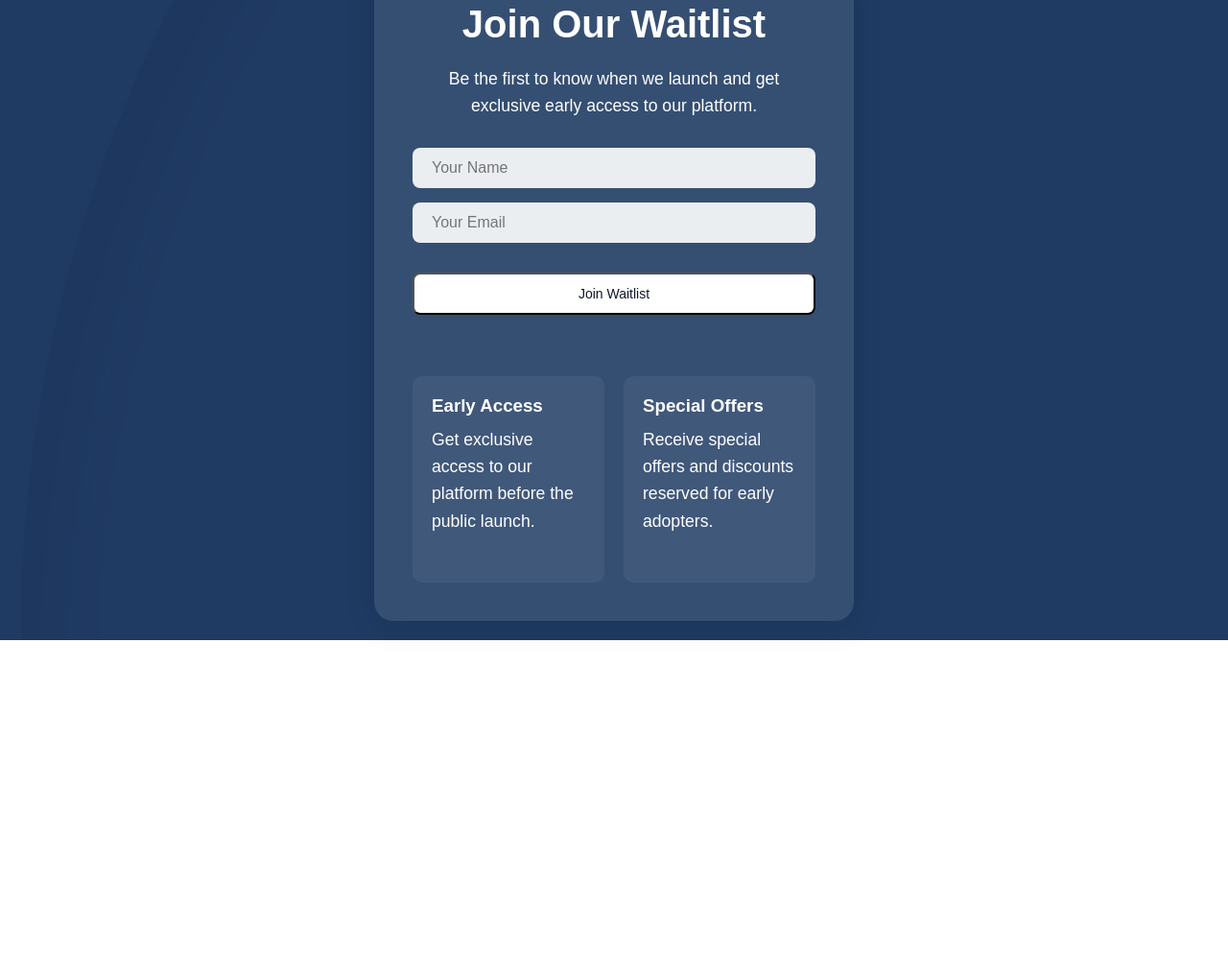
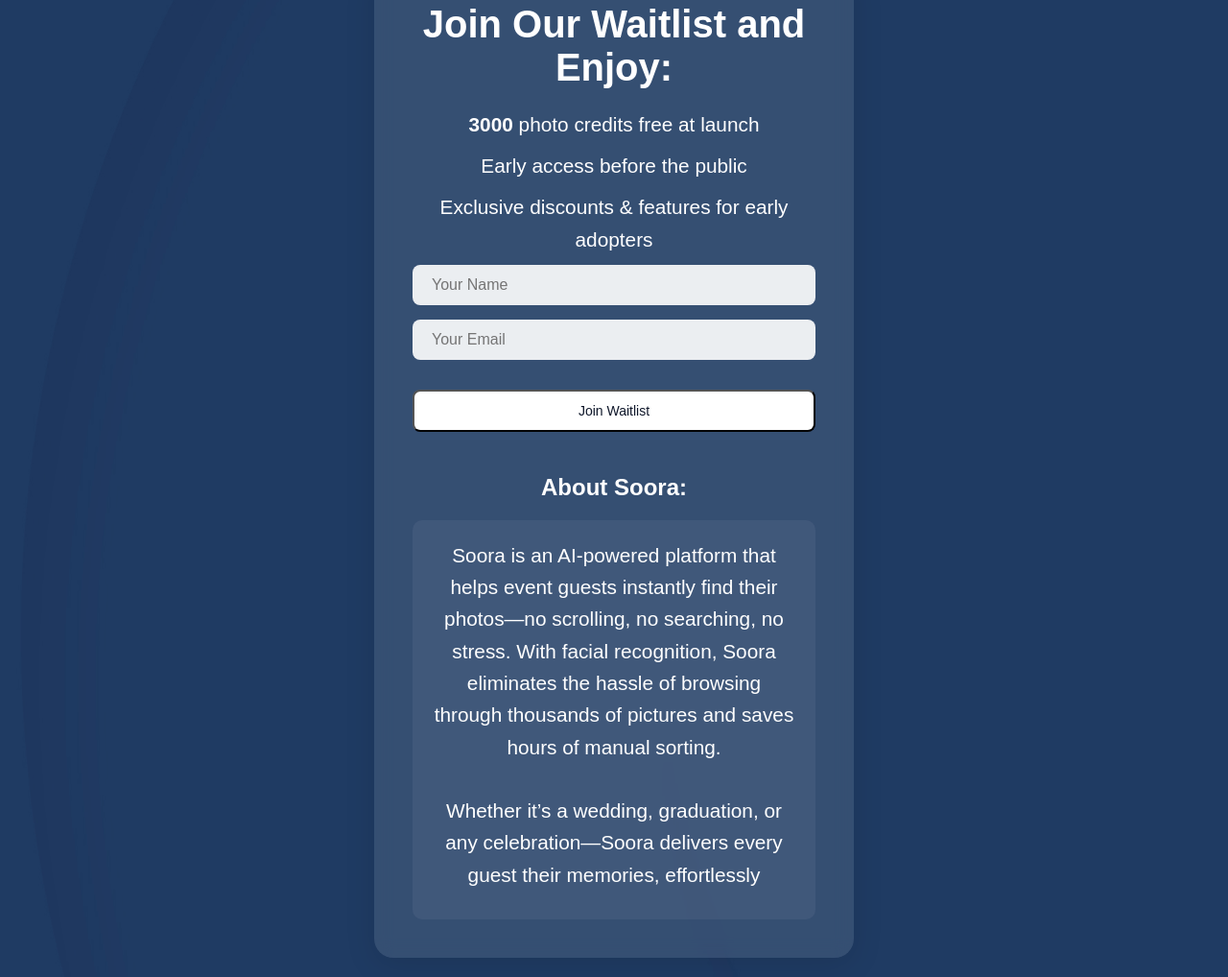
Before and after one commit to Ali1Ab/waitlist-soora, a plain HTML site: page index.html in a window 1280 px wide. Shown: the part 145-1163 px from the top of the page at 96% size. Before the commit the page ends 812 px from the top, so only its background shows below. Drawn offline with Linux system fonts and the light colour scheme; a script that the page names is missing; a web font is replaced by a local one.

Commit message:
Update index.html

```diff
--- a/index.html
+++ b/index.html
@@ -44,8 +44,8 @@
         }
 
         p {
-            font-size: 1.1rem;
-            margin-bottom: 30px;
+            font-size: 1.3rem;
+            margin-bottom: 10px;
             line-height: 1.6;
         }
 
@@ -136,24 +136,31 @@
         <img src="./logo.png" alt="logo" style="width: 300px; height: auto;margin-bottom: 20px;">
     </div>
     <div class="container">
-        <h1>Join Our Waitlist</h1>
-        <p>Be the first to know when we launch and get exclusive early access to our platform.</p>
+        <h1>Join Our Waitlist and Enjoy:</h1>
+        <p><b>3000</b> photo credits free at launch</p>
+        <p>Early access before the public</p>
+        <p>Exclusive discounts & features for early adopters</p>
 
         <form class="launchlist-form" action="https://getlaunchlist.com/s/fSObqL" method="POST">
             <input name="name" type="text" placeholder="Your Name" required>
             <input name="email" type="email" placeholder="Your Email" required>
             <button type="submit">Join Waitlist</button>
         </form>
+        <h2 style="margin: 20px 0px;">About Soora:</h2>
+        <div class="feature">
 
-        <div class="features">
-            <div class="feature">
-                <h3>Early Access</h3>
-                <p>Get exclusive access to our platform before the public launch.</p>
-            </div>
-            <div class="feature">
-                <h3>Special Offers</h3>
-                <p>Receive special offers and discounts reserved for early adopters.</p>
-            </div>
+            <p>
+                Soora is an AI-powered platform that helps event guests instantly find their photos—no scrolling, no
+                searching, no
+                stress.
+                With facial recognition, Soora eliminates the hassle of browsing through thousands of pictures and saves
+                hours of manual
+                sorting.
+                <br /><br />
+                Whether it’s a wedding, graduation, or any celebration—Soora delivers every guest their memories,
+                effortlessly
+            </p>
+
         </div>
     </div>
 </body>
```
